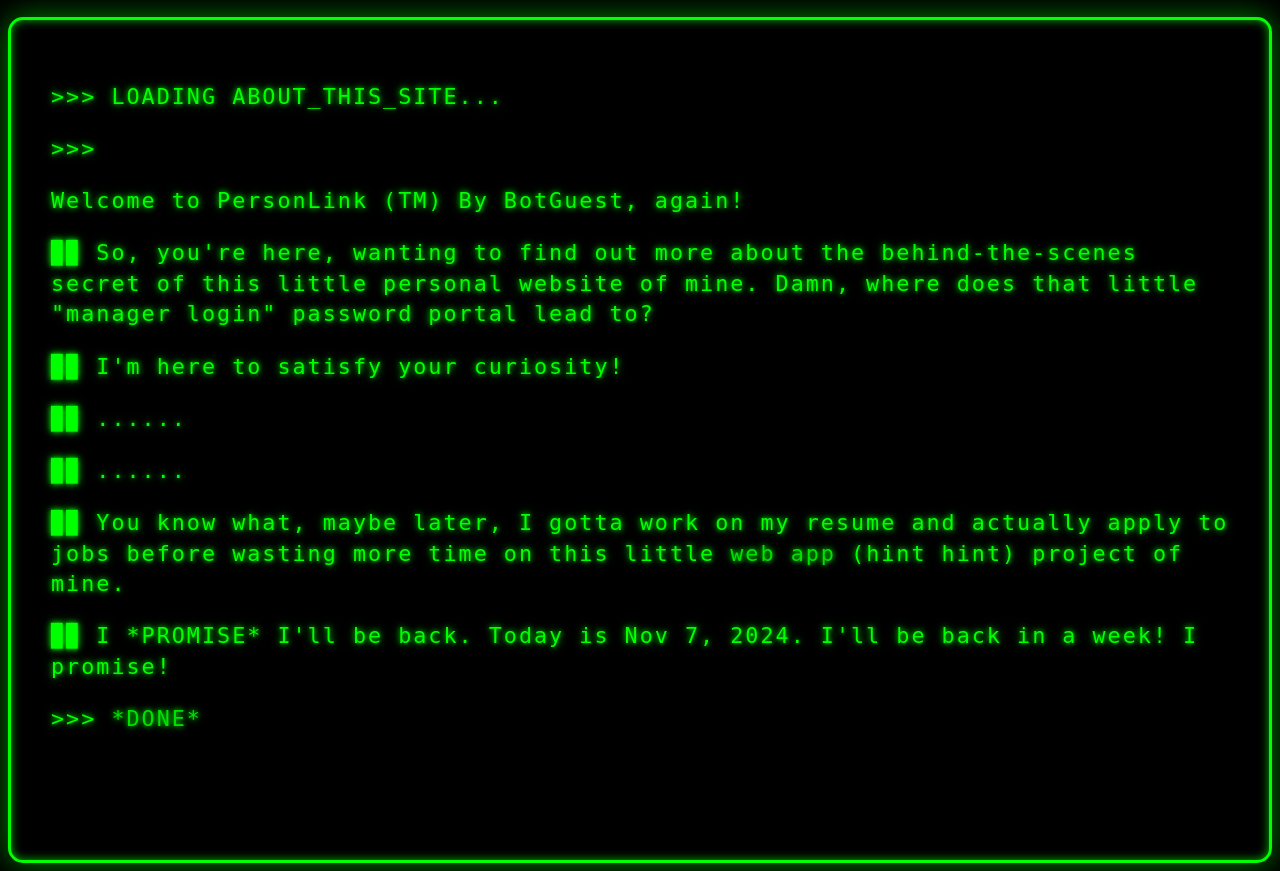
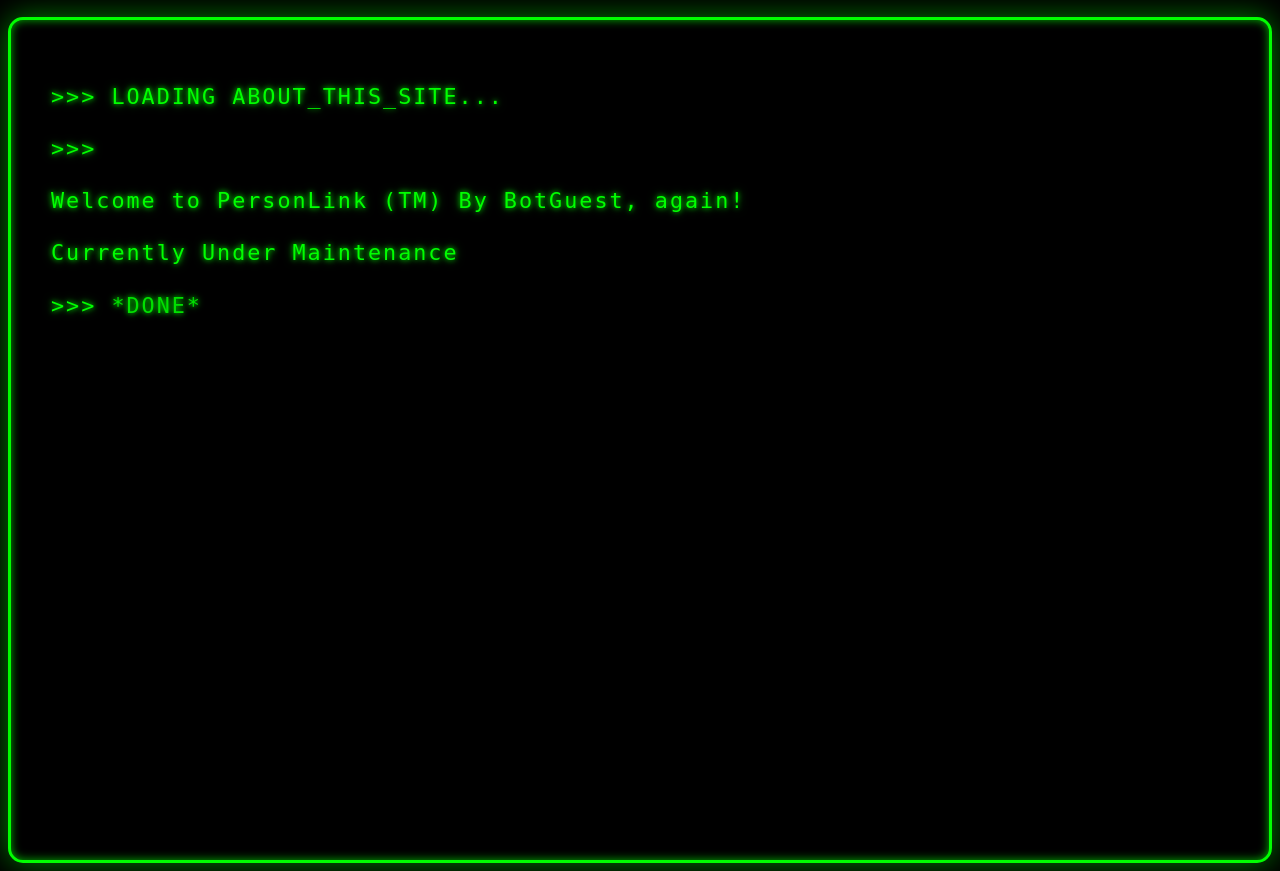
Before and after one commit to botguest/personal_site_git, a Flask app: page /about in a window 1280 px wide. Shown: the part 71-942 px from the top of the page. Run offline with Flask 2, Linux system fonts and the light colour scheme; parts of the project's set-up code (start-up, migrations or seed data) failed here and were passed over.

Commit message:
initial edit tries

```diff
--- a/templates/about.html
+++ b/templates/about.html
@@ -23,13 +23,7 @@
         <p>>>> LOADING ABOUT_THIS_SITE...</p>
         <p>>>></p>
         <p>Welcome to PersonLink (TM) By BotGuest, again!</p>
-
-        <p>▉▉ So, you're here, wanting to find out more about the behind-the-scenes secret of this little personal website of mine. Damn, where does that little "manager login" password portal lead to?</p>
-        <p>▉▉ I'm here to satisfy your curiosity!</p>
-        <p>▉▉ ......</p>
-        <p>▉▉ ......</p>
-        <p>▉▉ You know what, maybe later, I gotta work on my resume and actually apply to jobs before wasting more time on this little <span class="flashing">web app</span> (hint hint) project of mine.</p>
-        <p>▉▉ I *PROMISE* I'll be back. Today is Nov 7, 2024. I'll be back in a week! I promise!</p>
+        <p>Currently Under Maintenance</p>
 
         <p>>>> <span class="flashing">*DONE*</span></p>
     </div>
```
